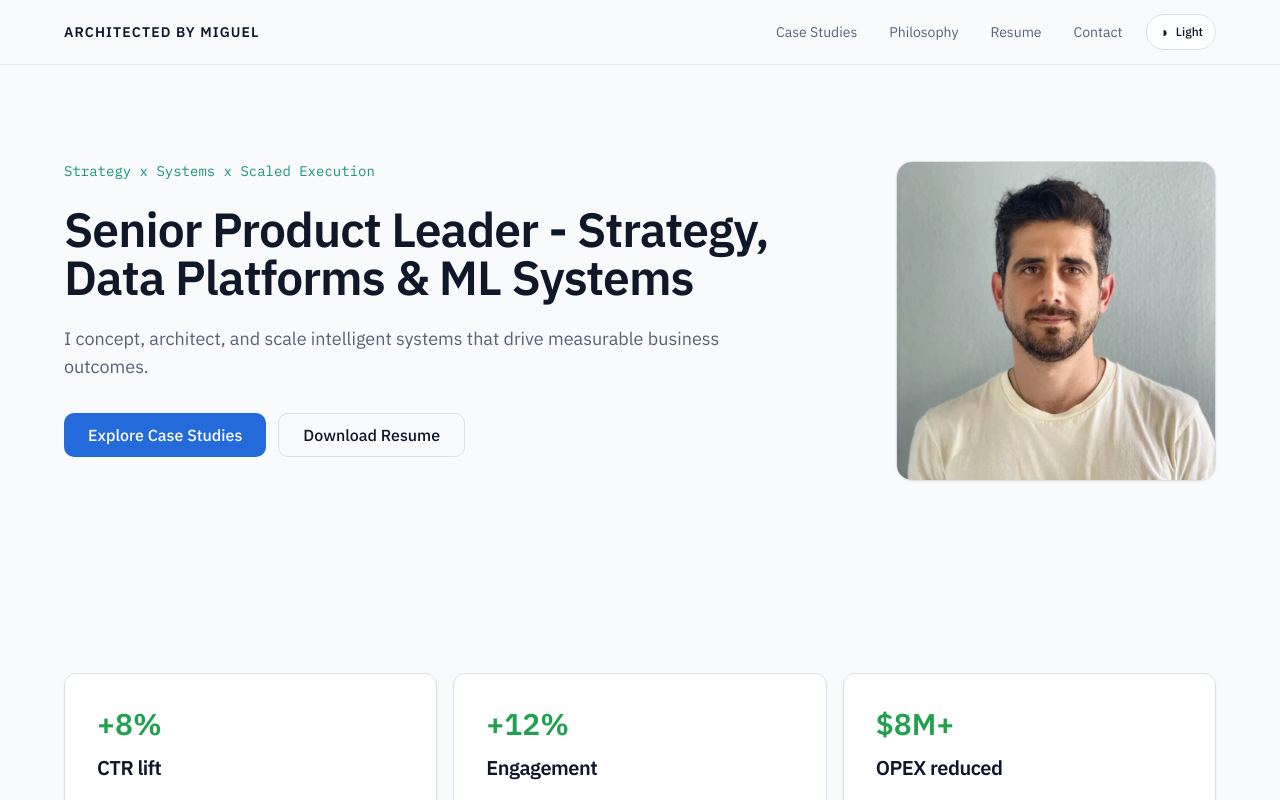
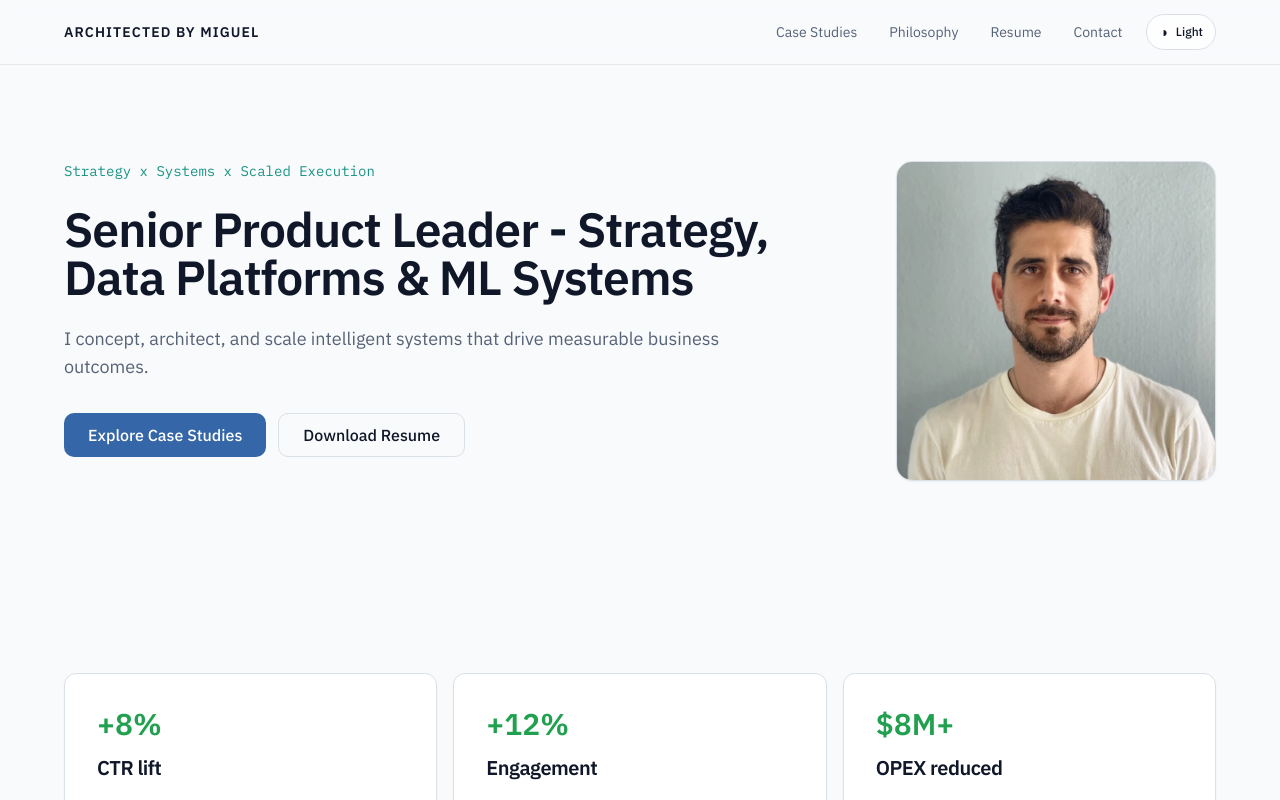
Before and after one commit to delalamamiguel-max/portfolio, a React (Vite) app: page / in a window 1280 px wide. Shown: the top 800 px of the page. Built offline with nearby package versions, Linux system fonts and the light colour scheme.

Commit message:
Tone down light-mode primary CTA color

```diff
--- a/src/index.css
+++ b/src/index.css
@@ -37,7 +37,7 @@ html.theme-light {
   --foreground: 222 47% 11%;
   --card: 0 0% 100%;
   --card-foreground: 222 47% 11%;
-  --primary: 217 72% 50%;
+  --primary: 214 52% 43%;
   --primary-foreground: 0 0% 100%;
   --secondary: 210 40% 96%;
   --secondary-foreground: 222 47% 11%;
@@ -47,11 +47,11 @@ html.theme-light {
   --accent-foreground: 0 0% 100%;
   --border: 214 20% 88%;
   --input: 214 20% 88%;
-  --ring: 217 91% 56%;
+  --ring: 214 52% 43%;
   --exec-navy: 210 40% 98%;
   --primary-text: 222 47% 11%;
   --muted-text: 215 16% 40%;
-  --strategic-blue: 217 72% 50%;
+  --strategic-blue: 214 52% 43%;
   --systems-teal: 172 70% 34%;
   --impact-green: 142 66% 38%;
   --link: 172 70% 34%;
```
Also changed, not shown: prd/cms.md (+1 -1 lines), 1 other file (tests, documents, lock files or other folders).
